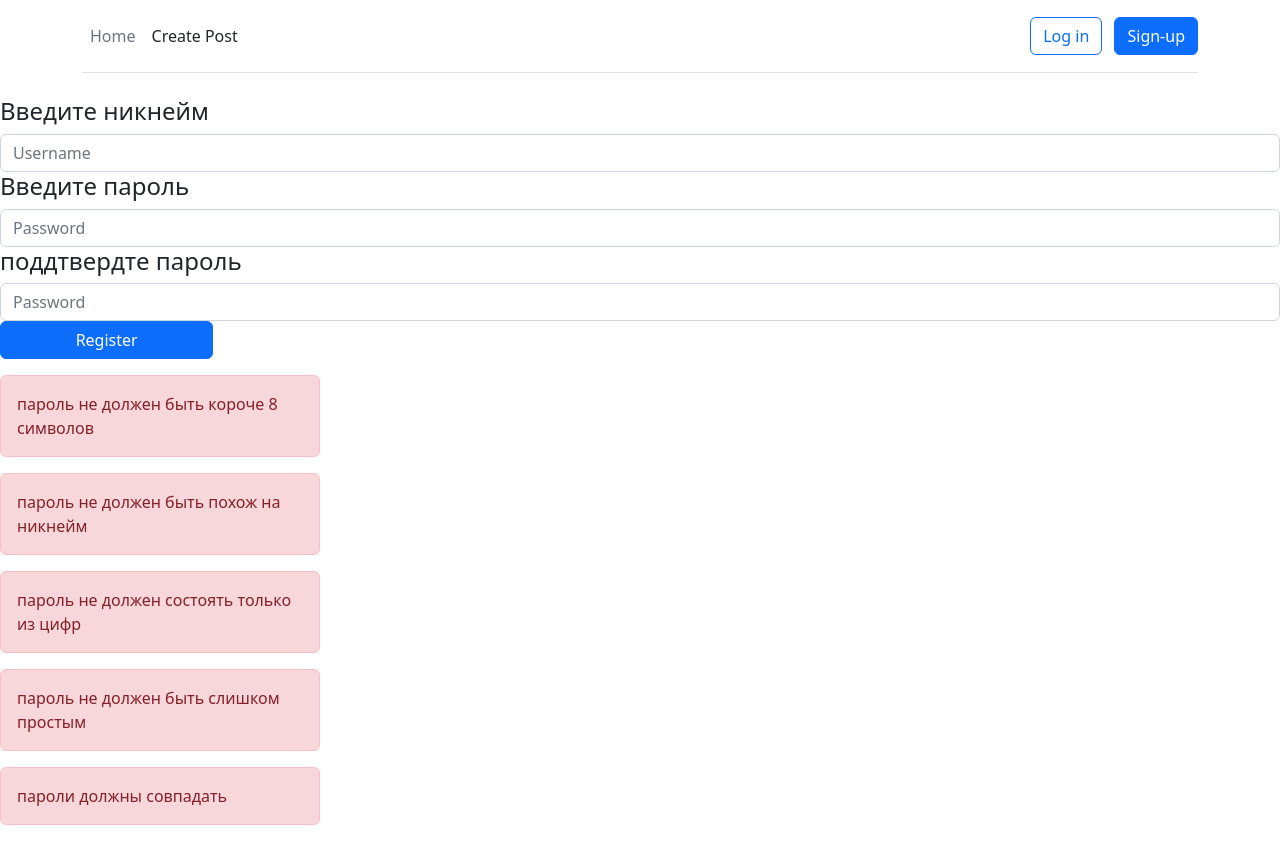
After one commit to Immanity163/forum_exmpl, a Django app: template templates/registration.html in a window 1280 px wide. The commit adds this page. Run offline with Django 3.2, Linux system fonts and the light colour scheme; the template is opened without the code that fills it, so the values that code supplies are empty.

Commit message:
templates

```diff
--- a/News_Feed/admin.py
+++ b/News_Feed/admin.py
@@ -1,8 +1,7 @@
 from django.contrib import admin
-from .models import Creator,Post,Comment,Category
+from .models import Post,Comment,Category
 
 
-admin.site.register(Creator)
 admin.site.register(Post)
 admin.site.register(Comment)
 admin.site.register(Category)
--- a/templates/layout.html
+++ b/templates/layout.html
@@ -5,6 +5,9 @@
     <meta charset="utf-8">
     <meta name="viewport" content="width=device-width, initial-scale=1">
     <link href="https://cdn.jsdelivr.net/npm/bootstrap@5.2.3/dist/css/bootstrap.min.css" rel="stylesheet" integrity="sha384-rbsA2VBKQhggwzxH7pPCaAqO46MgnOM80zW1RWuH61DGLwZJEdK2Kadq2F9CUG65" crossorigin="anonymous">
+    <head>
+        <title>{% block title %}{% endblock title %}</title>
+    </head>
 </head>
 
 <body>
@@ -13,17 +16,18 @@
 
 
           <ul class="nav col-12 col-md-auto mb-2 justify-content-center mb-md-0">
-            <li><a href="#" class="nav-link px-2 link-secondary">Home</a></li>
-            <li><a href="#" class="nav-link px-2 link-dark">Features</a></li>
-            <li><a href="#" class="nav-link px-2 link-dark">Pricing</a></li>
-            <li><a href="#" class="nav-link px-2 link-dark">FAQs</a></li>
-            <li><a href="#" class="nav-link px-2 link-dark">About</a></li>
+            <li><a href="{% url 'News_Feed:main' %}" class="nav-link px-2 link-secondary">Home</a></li>
+            <li><a href="#" class="nav-link px-2 link-dark">Create Post</a></li>
           </ul>
 
           <div class="col-md-3 text-end">
-            <button type="button" class="btn btn-outline-primary me-2">Login</button>
-            <button type="button" class="btn btn-primary">Sign-up</button>
+              {%if user.is_authenticated%}
+              <a href="{% url 'logout'%}?next={{request.path}}"><button type="button" class="btn btn-outline-primary me-2">Log out</button></a>
+              {% else %}
+              <a href="{% url 'login'%}?next={{request.path}}"><button type="button" class="btn btn-outline-primary me-2">Log in</button></a>
+              <a href="{% url 'News_Feed:register' %}"><button type="button" class="btn btn-primary">Sign-up</button></a>
           </div>
+            {% endif %}
         </header>
     </div>
     {% block content %}
--- /dev/null
+++ b/templates/registration.html
@@ -0,0 +1,46 @@
+{% extends "layout.html" %}
+
+{% block title %}Registration{% endblock title %}
+
+{% block content  %}
+    <div class ="section">
+        {% if form.errors %}
+        <div class="alert alert-danger">
+           <strong>вам следует выполнить требования к паролю либо подобрать другой никнейм</strong>
+        </div>
+      {% endif %}
+        <div class = "form">
+        <form method="post" action="">
+         {% csrf_token %}
+
+
+
+            <div>
+                <h4>Введите никнейм</h4>
+            </div>
+            <input type="text" name="username" class="form-control" placeholder="Username" aria-label="Username" aria-describedby="basic-addon1">
+
+
+
+          <div>
+              <h4>Введите пароль</h4>
+          </div>
+          <input type="text" name="password1" class="form-control" placeholder="Password" aria-label="Username" aria-describedby="basic-addon1">
+          <div>
+              <h4>поддтвердте пароль</h4>
+          </div>
+          <input type="text" name="password2" class="form-control" placeholder="Password" aria-label="Username" aria-describedby="basic-addon1">
+
+
+
+
+      <input class="btn btn-primary mb-3 col-md-2" type="submit" value="Register" />
+      <div class = "col-md-3 alert alert-danger">пароль не должен быть короче 8 символов</div>
+      <div class = "col-md-3 alert alert-danger">пароль не должен быть похож на никнейм</div>
+      <div class = "col-md-3 alert alert-danger">пароль не должен состоять только из цифр</div>
+      <div class = "col-md-3 alert alert-danger">пароль не должен быть слишком простым</div>
+      <div class = "col-md-3 alert alert-danger">пароли должны совпадать</div>
+      </form>
+    </div>
+    </div>
+{% endblock %}
--- /dev/null
+++ b/templates/registration/logged_out.html
@@ -0,0 +1,6 @@
+{%extends "layout.html"%}
+{% block content %}
+    <p>Logged out!</p>
+
+    <a href="{% url 'login'%}">Click here to login again.</a>
+{% endblock %}
```
Also changed, not shown: Blog_site/settings.py (+10 -1 lines), News_Feed/models.py (+4 -12 lines), News_Feed/views.py (+4 -5 lines), templates/detailpage.html (added, +34 -0 lines), templates/mainpage.html (+3 -8 lines), templates/registration/login.html (added, +39 -0 lines), News_Feed/migrations/0001_initial.py (deleted).
